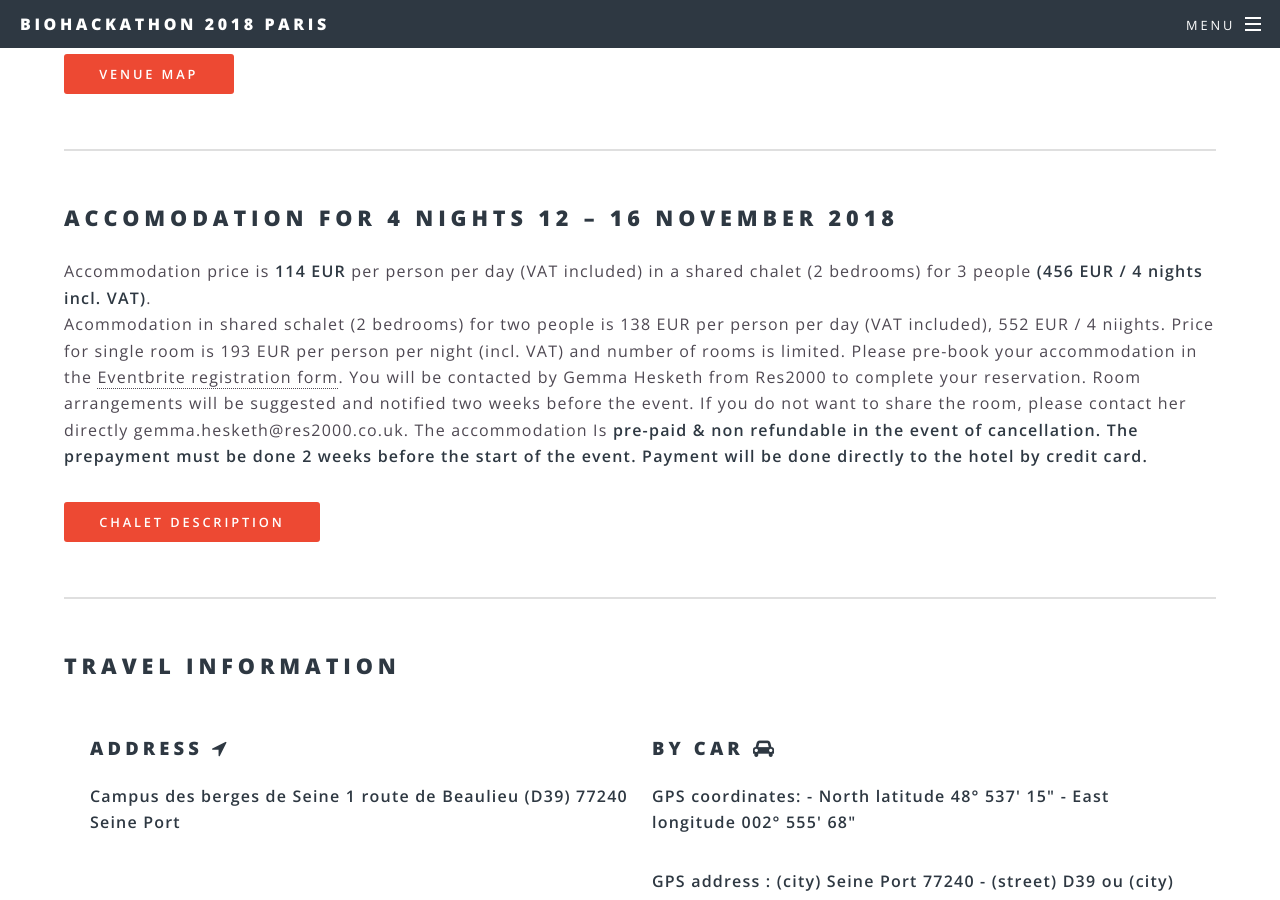
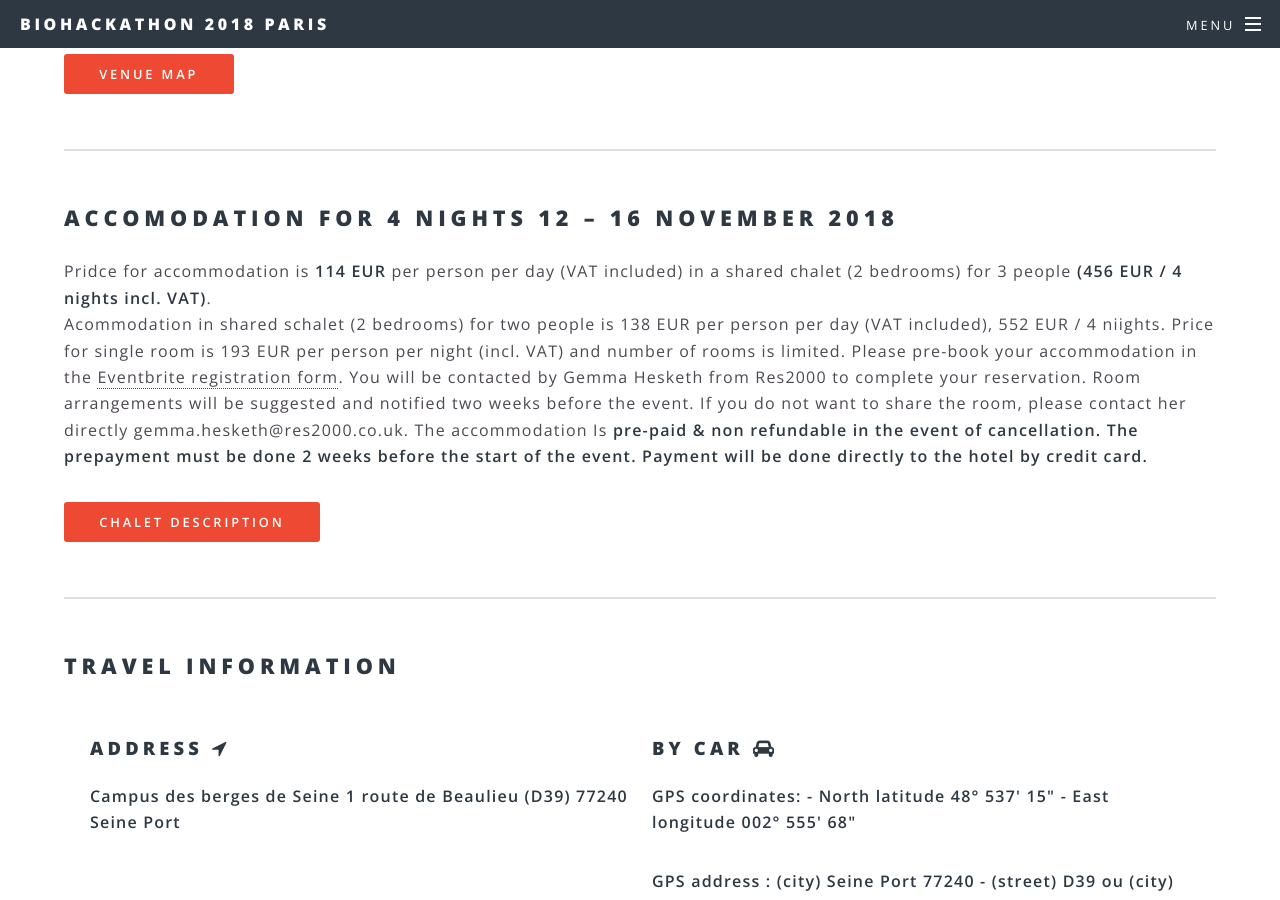
Before and after one commit to elixir-europe/bh2018paris, a Jekyll site: the page built from venue.html, in a window 1280 px wide and 900 px high, scrolled down 762 px. Built offline with Jekyll 4.4.1, drawn with Linux system fonts in a browser that asks for light colours.

Commit message:
Update venue.html

```diff
--- a/venue.html
+++ b/venue.html
@@ -30,7 +30,7 @@ title: Venue
 <section>
     <h2 id="venue-accomodation">ACCOMODATION FOR 4 NIGHTS 12 – 16 NOVEMBER 2018</h2>
     <p>
-        Accommodation price is <strong>114 EUR</strong> per person per day (VAT included) in a shared chalet (2 bedrooms) for 3 people <strong>(456 EUR / 4 nights incl. VAT)</strong>. <br />
+        Pridce for accommodation is <strong>114 EUR</strong> per person per day (VAT included) in a shared chalet (2 bedrooms) for 3 people <strong>(456 EUR / 4 nights incl. VAT)</strong>. <br />
         Acommodation in shared schalet (2 bedrooms) for two people is 138 EUR per person per day (VAT included), 552 EUR / 4 niights. Price for single room is 193 EUR per person per night (incl. VAT) and number of rooms is limited. Please pre-book your accommodation in the <a href="https://www.eventbrite.co.uk/e/biohackathon-registration-45286921401" target="_blank">Eventbrite registration form</a>. You will be contacted by Gemma Hesketh from Res2000 to complete your reservation. Room arrangements will be suggested and notified two weeks before the event.
         If you do not want to share the room, please contact her directly gemma.hesketh@res2000.co.uk. The accommodation Is <strong>pre-paid & non refundable in the event of cancellation<strong>. The prepayment must be done 2 weeks before the start of the event. Payment will be done directly to the hotel by credit card.
         <h4></h4>
```
